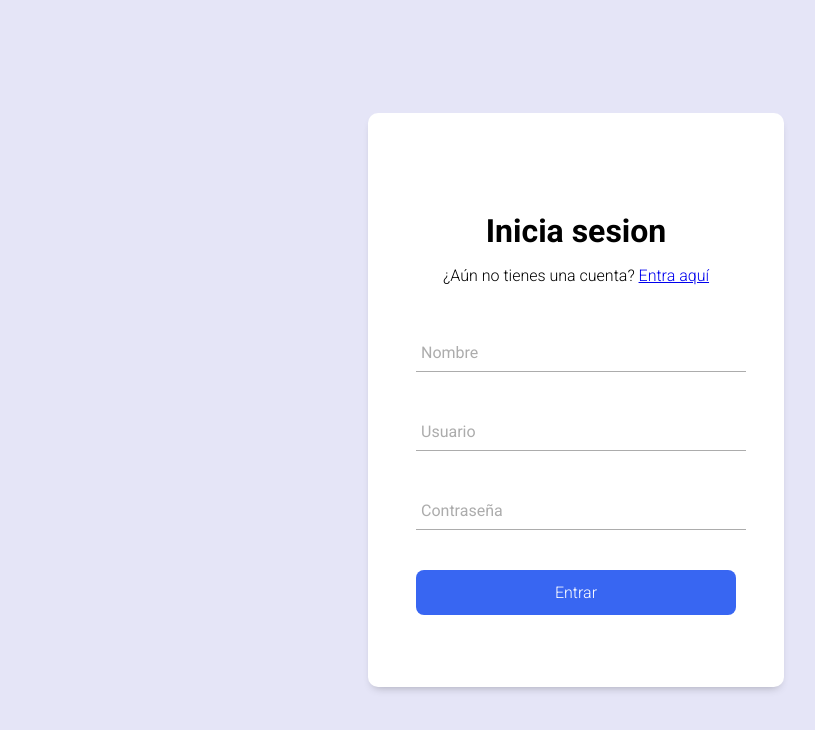
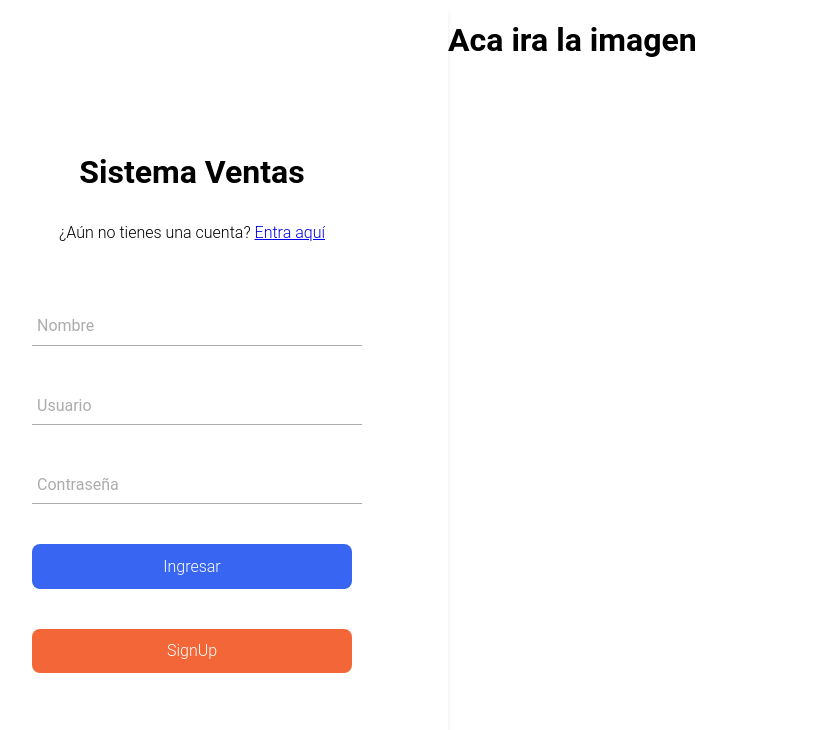
Before and after one commit to EmilioVigil/Sistema-Ventas, a React (Vite) app: page / in a window 1280 px wide. Shown: the top 730 px of the page, without its empty margins (64-879 px from the left). Built offline with nearby package versions, Linux system fonts and the light colour scheme.

Commit message:
Cambiamos los estilos del login.

```diff
--- a/src/components/login/Login.jsx
+++ b/src/components/login/Login.jsx
@@ -17,8 +17,9 @@ import {
 export function Login() {
     return (
         <Container>
+
             <FormContainer>
-                <Title>Inicia sesion</Title>
+                <Title>Sistema Ventas</Title>
                 <Paragraph>
                     ¿Aún no tienes una cuenta? <Link to="/admin/ventas">Entra aquí</Link>
                 </Paragraph>
@@ -40,10 +41,17 @@ export function Login() {
                         <Line />
                     </FormGroup>
                     <Link to={'/admin/ventas'} >
-                        <SubmitButton type="submit" value="Entrar" />
+                        <SubmitButton type="submit" value="Ingresar" />
+                    </Link>
+                    <Link to={'/admin/ventas'}>
+                        <SubmitButton type='submit' value={'SignUp'} backgroundColor="#F26638" />
                     </Link>
                 </InputContainer>
             </FormContainer>
+            <div>
+                <h1>Aca ira la imagen</h1>
+            </div>
+
         </Container>
 
     )
--- a/src/components/login/Login.styled.js
+++ b/src/components/login/Login.styled.js
@@ -2,23 +2,19 @@ import styled from 'styled-components';
 
 const Container = styled.div`
   font-family: 'Roboto', sans-serif;
-  background-color: #e5e5f7;
-  background-image: radial-gradient(#da38b8 0.5px, transparent 0.5px),
-    radial-gradient(#da38b8 0.5px, #e5e5f7 0.5px);
-  background-size: 20px 20px;
-  background-position: 0 0, 10px 10px;
   display: flex;
-  min-height: 100vh;
-  justify-content: center;
-  align-items: center;
+  height: 100vh;
+  width: 100vw;
 `;
 
 const FormContainer = styled.form`
+  display : flex;
+  flex-direction: column;
+  align-items: center;
+  justify-content: center;
+  box-sizing: border-box;
+  width: 40vw;
   background-color: #fff;
-  margin: auto;
-  width: 20rem;
-  max-width: 400px;
-  padding: 4.5em 3em;
   border-radius: 10px;
   box-shadow: 0 5px 10px -5px rgb(0 0 0 / 30%);
   text-align: center;
@@ -80,7 +76,7 @@ const Label = styled.label`
 const SubmitButton = styled.input`
   width: 20rem;
   cursor: pointer;
-  background-color: #3866f2;
+  background-color: ${props => props.backgroundColor || '#3866f2'};
   color: #fff;
   font-family: 'Roboto', sans-serif;
   font-weight: 300;
--- a/src/main.css
+++ b/src/main.css
@@ -1,8 +1,8 @@
-@import url('https://fonts.googleapis.com/css2?family=Poppins:wght@200&family=Roboto:wght@300;400;700&display=swap');
+@import url('https://fonts.googleapis.com/css2?family=Sarabun:wght@200;300;600&display=swap');
 
 body {
     margin: 0;
     padding: 0;
     box-sizing: border-box;
-    font-family: 'Roboto', sans-serif;
+    font-family: 'Sarabun';
 }
```
